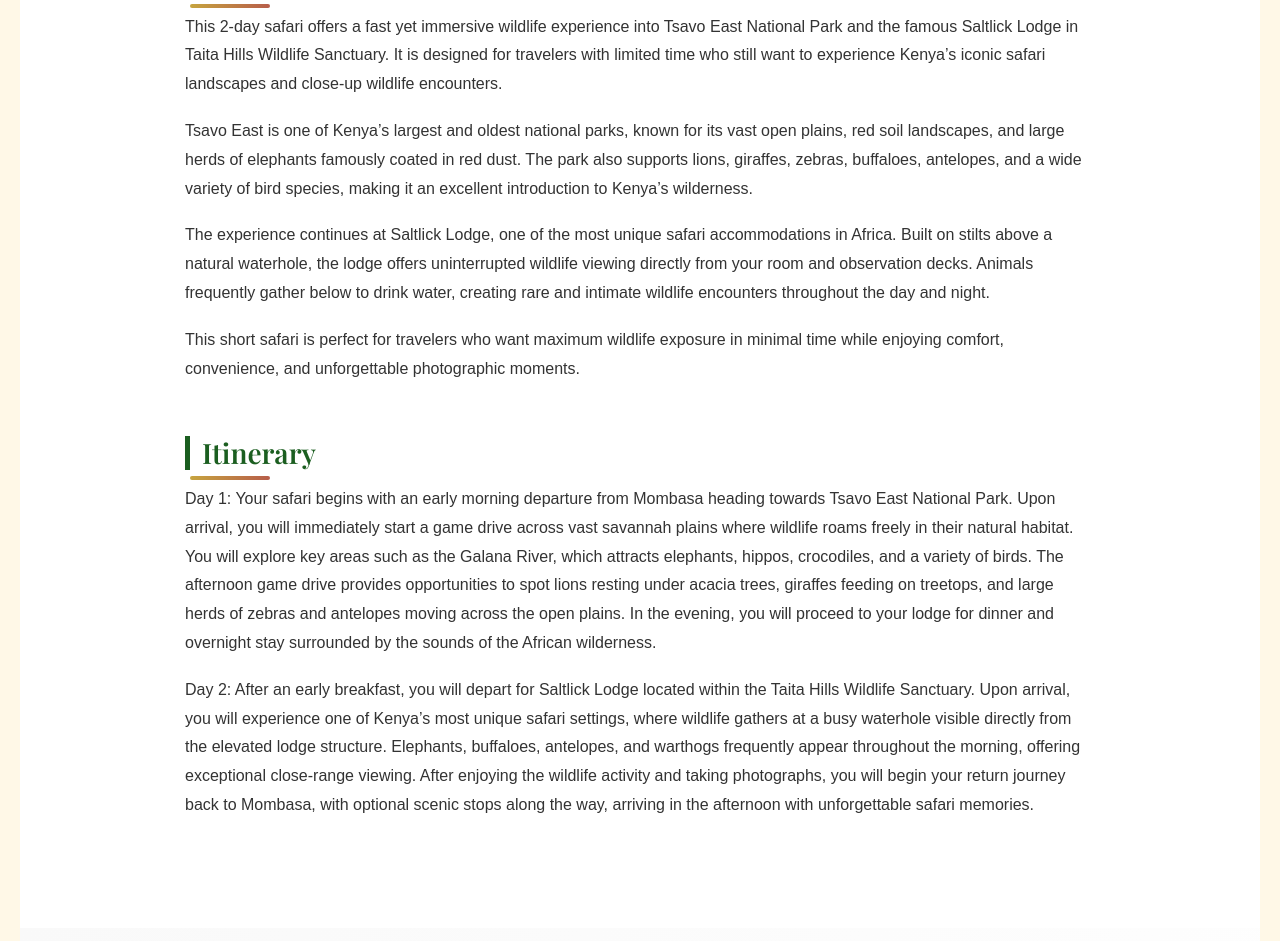
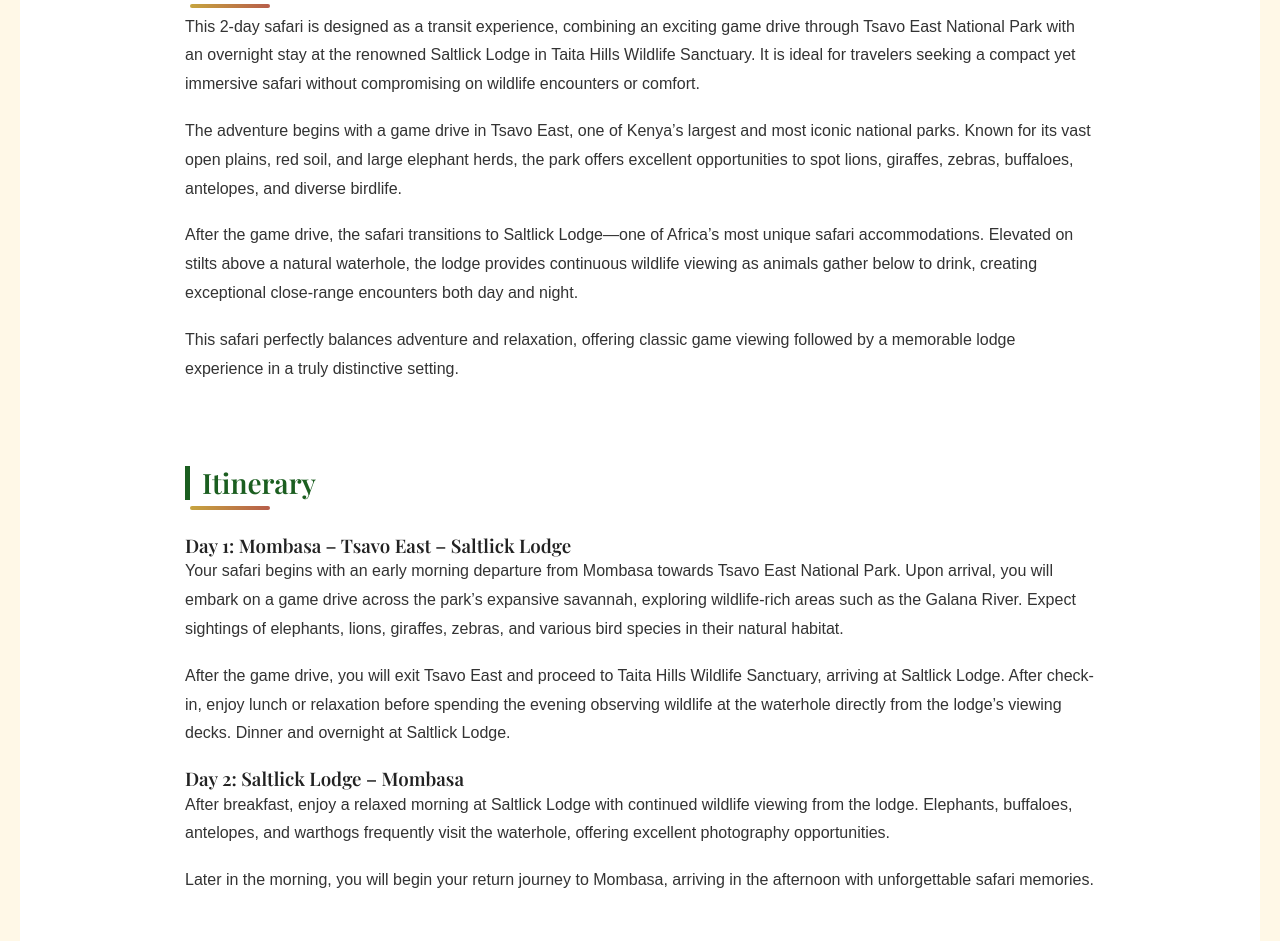
Before and after one commit to edgahdev/wildnova, a React (Vite) app: page /mombasa/2-days-tsavo in a window 1280 px wide. Shown: the part 1051-1992 px from the top of the page. Built offline with nearby package versions, Linux system fonts and the light colour scheme; the HTML template or start-up script is replaced by a standard one.

Commit message:
test app render fix

```diff
--- a/src/pages/tour-packages/mombasa/MombasaTwoDaysTsavo.jsx
+++ b/src/pages/tour-packages/mombasa/MombasaTwoDaysTsavo.jsx
@@ -9,38 +9,83 @@
       <div className="tour-details">
 
         <div className="hero">
-          <h1>2 Days Tsavo East & Saltlick Lodge Safari</h1>
+          <h1>2 Days Tsavo East Transit Safari & Saltlick Lodge Stay</h1>
+          <p className="subtitle">
+            A short yet rewarding safari featuring a scenic game drive in Tsavo East
+            and an unforgettable overnight stay at the iconic Saltlick Lodge.
+          </p>
         </div>
 
         <div className="content">
 
+          <section className="overview">
             <h2>Safari Overview</h2>
 
             <p>
-            This 2-day safari offers a fast yet immersive wildlife experience into Tsavo East National Park and the famous Saltlick Lodge in Taita Hills Wildlife Sanctuary. It is designed for travelers with limited time who still want to experience Kenya’s iconic safari landscapes and close-up wildlife encounters.
+              This 2-day safari is designed as a transit experience, combining an exciting
+              game drive through Tsavo East National Park with an overnight stay at the
+              renowned Saltlick Lodge in Taita Hills Wildlife Sanctuary. It is ideal for
+              travelers seeking a compact yet immersive safari without compromising on
+              wildlife encounters or comfort.
             </p>
 
             <p>
-            Tsavo East is one of Kenya’s largest and oldest national parks, known for its vast open plains, red soil landscapes, and large herds of elephants famously coated in red dust. The park also supports lions, giraffes, zebras, buffaloes, antelopes, and a wide variety of bird species, making it an excellent introduction to Kenya’s wilderness.
+              The adventure begins with a game drive in Tsavo East, one of Kenya’s largest
+              and most iconic national parks. Known for its vast open plains, red soil,
+              and large elephant herds, the park offers excellent opportunities to spot
+              lions, giraffes, zebras, buffaloes, antelopes, and diverse birdlife.
             </p>
 
             <p>
-            The experience continues at Saltlick Lodge, one of the most unique safari accommodations in Africa. Built on stilts above a natural waterhole, the lodge offers uninterrupted wildlife viewing directly from your room and observation decks. Animals frequently gather below to drink water, creating rare and intimate wildlife encounters throughout the day and night.
+              After the game drive, the safari transitions to Saltlick Lodge—one of Africa’s
+              most unique safari accommodations. Elevated on stilts above a natural waterhole,
+              the lodge provides continuous wildlife viewing as animals gather below to drink,
+              creating exceptional close-range encounters both day and night.
             </p>
 
             <p>
-            This short safari is perfect for travelers who want maximum wildlife exposure in minimal time while enjoying comfort, convenience, and unforgettable photographic moments.
+              This safari perfectly balances adventure and relaxation, offering classic
+              game viewing followed by a memorable lodge experience in a truly distinctive setting.
             </p>
+          </section>
 
+          <section className="itinerary">
             <h2>Itinerary</h2>
 
+            <div className="day">
+              <h3>Day 1: Mombasa – Tsavo East – Saltlick Lodge</h3>
               <p>
-            Day 1: Your safari begins with an early morning departure from Mombasa heading towards Tsavo East National Park. Upon arrival, you will immediately start a game drive across vast savannah plains where wildlife roams freely in their natural habitat. You will explore key areas such as the Galana River, which attracts elephants, hippos, crocodiles, and a variety of birds. The afternoon game drive provides opportunities to spot lions resting under acacia trees, giraffes feeding on treetops, and large herds of zebras and antelopes moving across the open plains. In the evening, you will proceed to your lodge for dinner and overnight stay surrounded by the sounds of the African wilderness.
+                Your safari begins with an early morning departure from Mombasa towards
+                Tsavo East National Park. Upon arrival, you will embark on a game drive
+                across the park’s expansive savannah, exploring wildlife-rich areas such
+                as the Galana River. Expect sightings of elephants, lions, giraffes,
+                zebras, and various bird species in their natural habitat.
               </p>
 
               <p>
-            Day 2: After an early breakfast, you will depart for Saltlick Lodge located within the Taita Hills Wildlife Sanctuary. Upon arrival, you will experience one of Kenya’s most unique safari settings, where wildlife gathers at a busy waterhole visible directly from the elevated lodge structure. Elephants, buffaloes, antelopes, and warthogs frequently appear throughout the morning, offering exceptional close-range viewing. After enjoying the wildlife activity and taking photographs, you will begin your return journey back to Mombasa, with optional scenic stops along the way, arriving in the afternoon with unforgettable safari memories.
+                After the game drive, you will exit Tsavo East and proceed to Taita Hills
+                Wildlife Sanctuary, arriving at Saltlick Lodge. After check-in, enjoy
+                lunch or relaxation before spending the evening observing wildlife at
+                the waterhole directly from the lodge’s viewing decks. Dinner and overnight
+                at Saltlick Lodge.
               </p>
+            </div>
+
+            <div className="day">
+              <h3>Day 2: Saltlick Lodge – Mombasa</h3>
+              <p>
+                After breakfast, enjoy a relaxed morning at Saltlick Lodge with continued
+                wildlife viewing from the lodge. Elephants, buffaloes, antelopes, and
+                warthogs frequently visit the waterhole, offering excellent photography
+                opportunities.
+              </p>
+
+              <p>
+                Later in the morning, you will begin your return journey to Mombasa,
+                arriving in the afternoon with unforgettable safari memories.
+              </p>
+            </div>
+          </section>
 
         </div>
 
```
Lines whose indentation alone changed are shown as unchanged.
